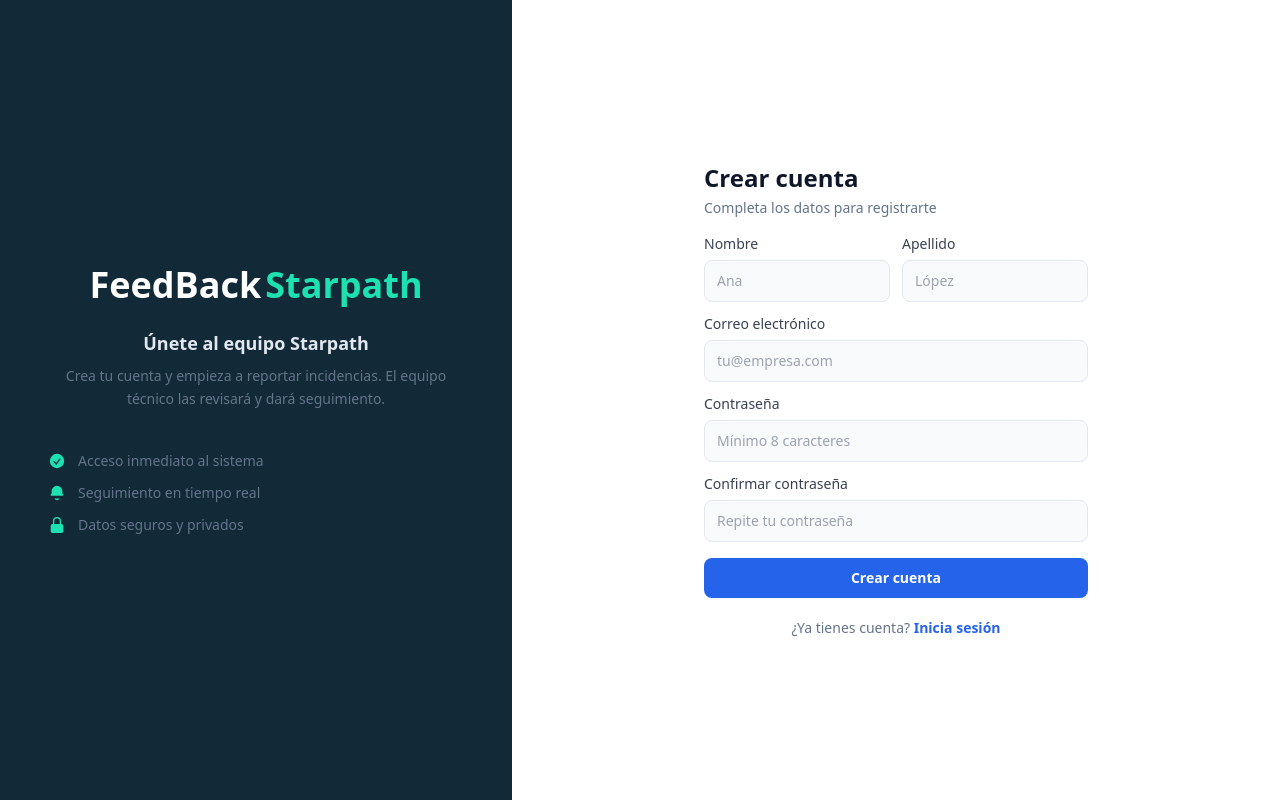
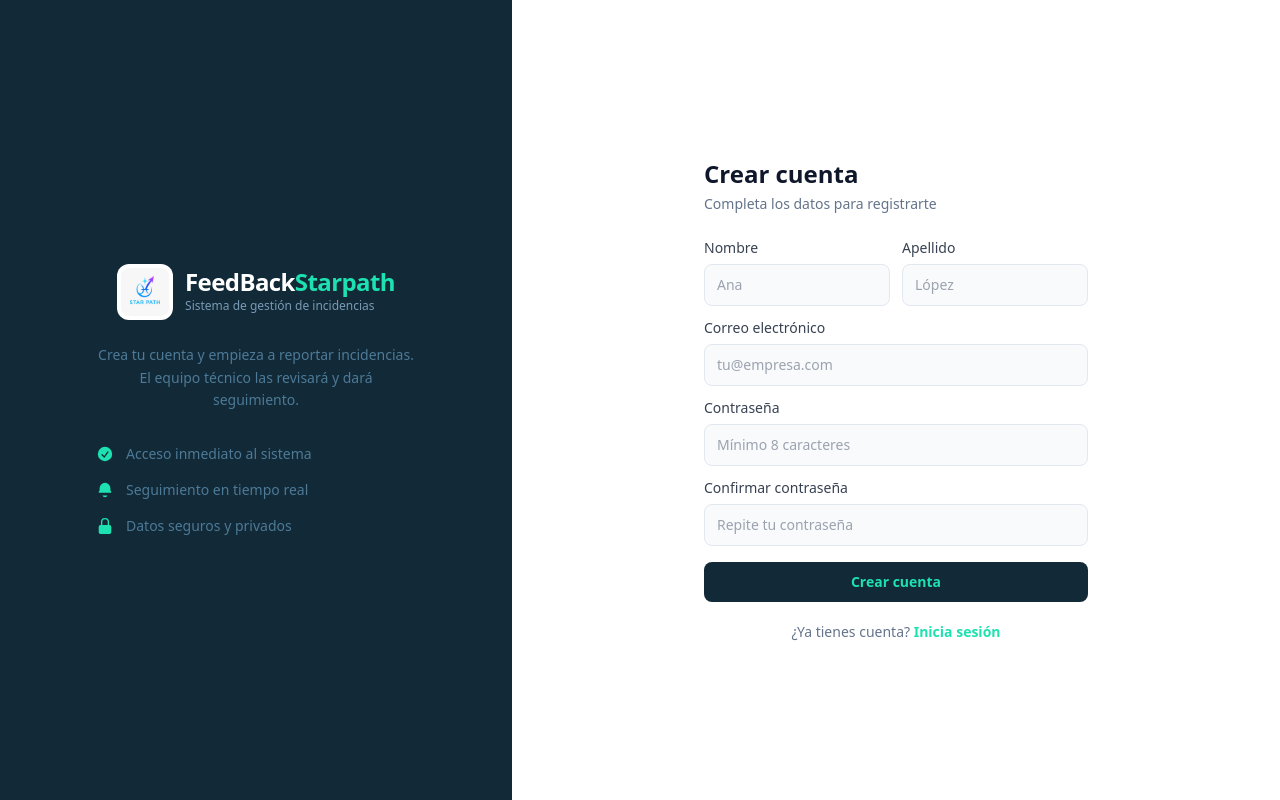
Before and after one commit to soportestarpathai/FeedBackStarpath, a Django app: page /registro/ in a window 1280 px wide. Run offline with Django 5.2, Linux system fonts and the light colour scheme; parts of the project's set-up code (start-up, migrations or seed data) failed here and were passed over; some libraries are stand-ins or nearby versions.

Commit message:
fix: login y registro — header movil con logo, quitar h-screen overflow-hidden, tipografia consistente

```diff
--- a/templates/accounts/registro.html
+++ b/templates/accounts/registro.html
@@ -8,33 +8,56 @@
   <link rel="icon" type="image/jpeg" href="{% static 'img/logo.jpg' %}">
   <script src="https://cdn.tailwindcss.com"></script>
 </head>
-<body class="flex h-screen overflow-hidden">
+<body class="min-h-screen flex flex-col md:flex-row" style="background:#f0f2f5;">
 
-  <!-- Izquierda 40% -->
-  <div class="hidden md:flex flex-col justify-center items-center px-12" style="width:40%;background:#122938;flex-shrink:0;">
-    <div class="text-center">
-      <div class="flex justify-center items-center gap-1 mb-6">
-        <span class="text-white font-bold text-4xl">FeedBack</span><span style="color:#1de1b0" class="font-bold text-4xl">Starpath</span>
+  <!-- Panel izquierdo (solo desktop) -->
+  <div class="hidden md:flex flex-col justify-center items-center px-12"
+       style="width:40%;min-height:100vh;background:#122938;flex-shrink:0;">
+    <div class="text-center max-w-xs">
+      <div class="flex justify-center items-center gap-3 mb-6">
+        <img src="{% static 'img/logo.jpg' %}" alt="Starpath"
+             class="h-14 w-14 rounded-xl object-contain" style="background:#fff;padding:4px;">
+        <div class="text-left">
+          <div class="font-bold text-2xl tracking-tight leading-none"
+               style="color:#fff;">FeedBack<span style="color:#1de1b0;">Starpath</span></div>
+          <div class="text-xs mt-1" style="color:#7a9ab5;">Sistema de gestión de incidencias</div>
+        </div>
       </div>
-      <p class="text-lg font-semibold mb-2" style="color:#e2e8f0">Únete al equipo Starpath</p>
-      <p class="text-sm leading-relaxed" style="color:#64748b">Crea tu cuenta y empieza a reportar incidencias. El equipo técnico las revisará y dará seguimiento.</p>
-      <div class="mt-10 flex flex-col gap-3 text-left">
-        <div class="flex items-center gap-3 text-sm" style="color:#64748b">{% icon "check-circle" size="18" color="#1de1b0" %} Acceso inmediato al sistema</div>
-        <div class="flex items-center gap-3 text-sm" style="color:#64748b">{% icon "bell" size="18" color="#1de1b0" %} Seguimiento en tiempo real</div>
-        <div class="flex items-center gap-3 text-sm" style="color:#64748b">{% icon "lock" size="18" color="#1de1b0" %} Datos seguros y privados</div>
+      <p class="text-sm leading-relaxed mb-8" style="color:#4d7a96;">
+        Crea tu cuenta y empieza a reportar incidencias. El equipo técnico las revisará y dará seguimiento.
+      </p>
+      <div class="flex flex-col gap-4 text-left">
+        <div class="flex items-center gap-3 text-sm" style="color:#4d7a96;">
+          {% icon "check-circle" size="18" color="#1de1b0" %} Acceso inmediato al sistema
+        </div>
+        <div class="flex items-center gap-3 text-sm" style="color:#4d7a96;">
+          {% icon "bell" size="18" color="#1de1b0" %} Seguimiento en tiempo real
+        </div>
+        <div class="flex items-center gap-3 text-sm" style="color:#4d7a96;">
+          {% icon "lock" size="18" color="#1de1b0" %} Datos seguros y privados
+        </div>
       </div>
     </div>
   </div>
 
-  <!-- Derecha 60% -->
-  <div class="flex-1 flex flex-col justify-center items-center px-8 py-12 bg-white overflow-y-auto">
+  <!-- Header móvil (solo mobile) -->
+  <div class="md:hidden flex items-center gap-3 px-6 py-5" style="background:#122938;">
+    <img src="{% static 'img/logo.jpg' %}" alt="Starpath"
+         class="h-10 w-10 rounded-xl object-contain flex-shrink-0" style="background:#fff;padding:3px;">
+    <div>
+      <div class="font-bold text-lg leading-tight" style="color:#fff;">
+        FeedBack<span style="color:#1de1b0;">Starpath</span>
+      </div>
+      <div class="text-xs" style="color:#7a9ab5;">Sistema de gestión de incidencias</div>
+    </div>
+  </div>
+
+  <!-- Panel derecho: formulario -->
+  <div class="flex-1 flex flex-col justify-center items-center px-6 py-10 bg-white">
     <div class="w-full max-w-sm">
-      <div class="flex justify-center items-center gap-1 mb-6 md:hidden">
-        <img src="{% static 'img/logo.jpg' %}" alt="" class="h-9 w-9 rounded-lg object-contain"><span class="font-bold text-xl" style="color:#122938;">FeedBack<span style="color:#1de1b0;">Starpath</span></span>
-      </div>
 
-      <h1 class="text-2xl font-bold mb-1" style="color:#0f172a">Crear cuenta</h1>
-      <p class="text-sm mb-4" style="color:#64748b">Completa los datos para registrarte</p>
+      <h1 class="text-2xl font-bold mb-1" style="color:#0f172a;">Crear cuenta</h1>
+      <p class="text-sm mb-6" style="color:#64748b;">Completa los datos para registrarte</p>
 
       {% if form.errors %}
       <div class="mb-4 px-4 py-3 rounded-lg text-sm" style="background:#fef2f2;border:1px solid #fecaca;color:#dc2626;">
@@ -48,67 +71,68 @@
 
         <div class="flex gap-3">
           <div class="flex-1">
-            <label class="block text-sm font-medium mb-1.5" style="color:#374151">Nombre</label>
+            <label class="block text-sm font-medium mb-1.5" style="color:#374151;">Nombre</label>
             <input type="text" name="first_name" autocomplete="given-name"
                    value="{{ form.first_name.value|default:'' }}" placeholder="Ana"
                    class="w-full px-3 py-2.5 rounded-lg text-sm outline-none"
                    style="border:1.5px solid #e2e8f0;background:#f8fafc;color:#0f172a;"
-                   onfocus="this.style.borderColor='#2563eb';this.style.background='#fff'"
+                   onfocus="this.style.borderColor='#1de1b0';this.style.background='#fff'"
                    onblur="this.style.borderColor='#e2e8f0';this.style.background='#f8fafc'">
           </div>
           <div class="flex-1">
-            <label class="block text-sm font-medium mb-1.5" style="color:#374151">Apellido</label>
+            <label class="block text-sm font-medium mb-1.5" style="color:#374151;">Apellido</label>
             <input type="text" name="last_name" autocomplete="family-name"
                    value="{{ form.last_name.value|default:'' }}" placeholder="López"
                    class="w-full px-3 py-2.5 rounded-lg text-sm outline-none"
                    style="border:1.5px solid #e2e8f0;background:#f8fafc;color:#0f172a;"
-                   onfocus="this.style.borderColor='#2563eb';this.style.background='#fff'"
+                   onfocus="this.style.borderColor='#1de1b0';this.style.background='#fff'"
                    onblur="this.style.borderColor='#e2e8f0';this.style.background='#f8fafc'">
           </div>
         </div>
 
         <div>
-          <label class="block text-sm font-medium mb-1.5" style="color:#374151">Correo electrónico</label>
+          <label class="block text-sm font-medium mb-1.5" style="color:#374151;">Correo electrónico</label>
           <input type="email" name="email" autocomplete="email" required
                  value="{{ form.email.value|default:'' }}" placeholder="tu@empresa.com"
                  class="w-full px-3 py-2.5 rounded-lg text-sm outline-none"
                  style="border:1.5px solid #e2e8f0;background:#f8fafc;color:#0f172a;"
-                 onfocus="this.style.borderColor='#2563eb';this.style.background='#fff'"
+                 onfocus="this.style.borderColor='#1de1b0';this.style.background='#fff'"
                  onblur="this.style.borderColor='#e2e8f0';this.style.background='#f8fafc'">
         </div>
 
         <div>
-          <label class="block text-sm font-medium mb-1.5" style="color:#374151">Contraseña</label>
+          <label class="block text-sm font-medium mb-1.5" style="color:#374151;">Contraseña</label>
           <input type="password" name="password1" autocomplete="new-password" required
                  placeholder="Mínimo 8 caracteres"
                  class="w-full px-3 py-2.5 rounded-lg text-sm outline-none"
                  style="border:1.5px solid #e2e8f0;background:#f8fafc;color:#0f172a;"
-                 onfocus="this.style.borderColor='#2563eb';this.style.background='#fff'"
+                 onfocus="this.style.borderColor='#1de1b0';this.style.background='#fff'"
                  onblur="this.style.borderColor='#e2e8f0';this.style.background='#f8fafc'">
         </div>
 
         <div>
-          <label class="block text-sm font-medium mb-1.5" style="color:#374151">Confirmar contraseña</label>
+          <label class="block text-sm font-medium mb-1.5" style="color:#374151;">Confirmar contraseña</label>
           <input type="password" name="password2" autocomplete="new-password" required
                  placeholder="Repite tu contraseña"
                  class="w-full px-3 py-2.5 rounded-lg text-sm outline-none"
                  style="border:1.5px solid #e2e8f0;background:#f8fafc;color:#0f172a;"
-                 onfocus="this.style.borderColor='#2563eb';this.style.background='#fff'"
+                 onfocus="this.style.borderColor='#1de1b0';this.style.background='#fff'"
                  onblur="this.style.borderColor='#e2e8f0';this.style.background='#f8fafc'">
         </div>
 
         <button type="submit"
-                class="w-full py-2.5 rounded-lg text-sm font-semibold text-white mt-1"
-                style="background:#2563eb;"
-                onmouseover="this.style.background='#1d4ed8'"
-                onmouseout="this.style.background='#2563eb'">
+                class="w-full py-2.5 rounded-lg text-sm font-bold mt-1"
+                style="background:#122938;color:#1de1b0;cursor:pointer;"
+                onmouseover="this.style.background='#0d1e2e'"
+                onmouseout="this.style.background='#122938'">
           Crear cuenta
         </button>
       </form>
 
-      <p class="text-center text-sm mt-5" style="color:#64748b">
-        ¿Ya tienes cuenta? <a href="/login/" class="font-semibold" style="color:#2563eb">Inicia sesión</a>
+      <p class="text-center text-sm mt-5" style="color:#64748b;">
+        ¿Ya tienes cuenta? <a href="/login/" class="font-semibold" style="color:#1de1b0;">Inicia sesión</a>
       </p>
+
     </div>
   </div>
 
```
Also changed, not shown: templates/accounts/login.html (+40 -23 lines).
